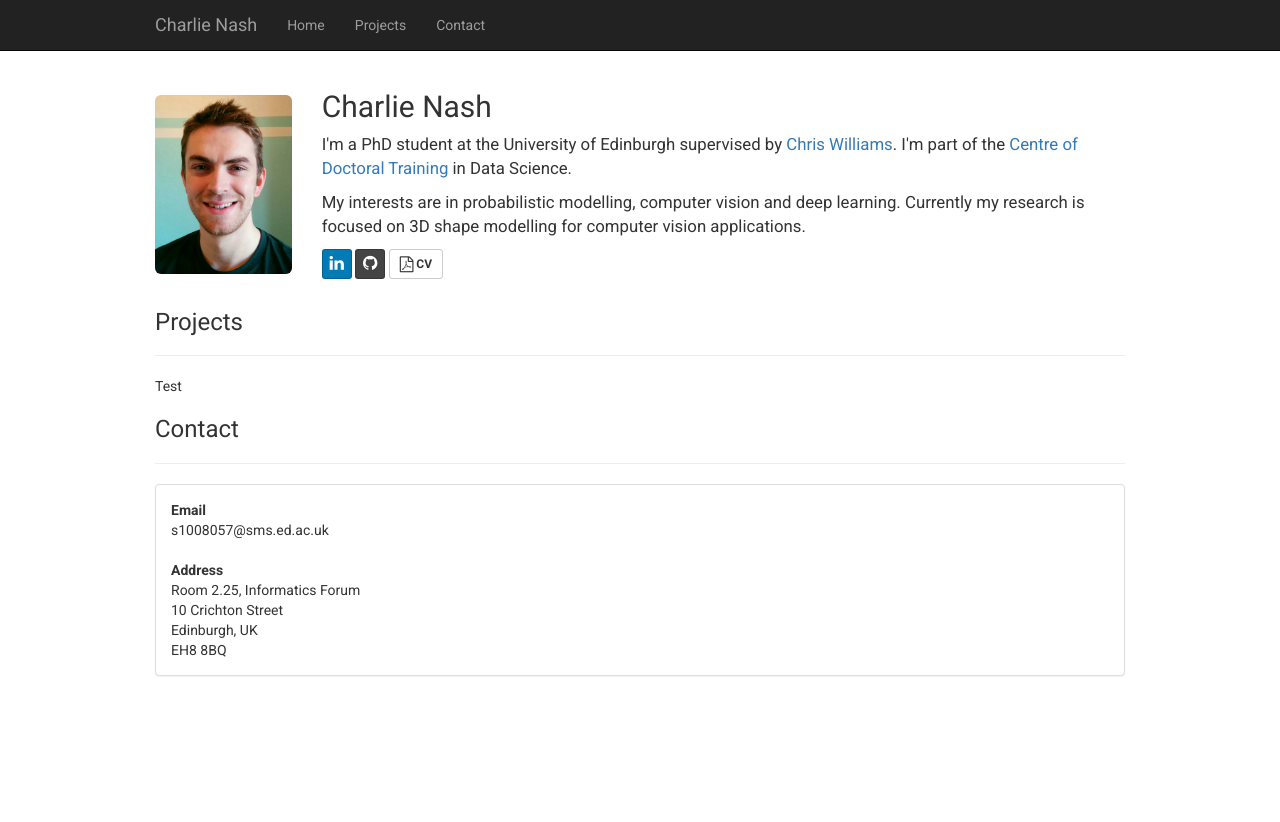
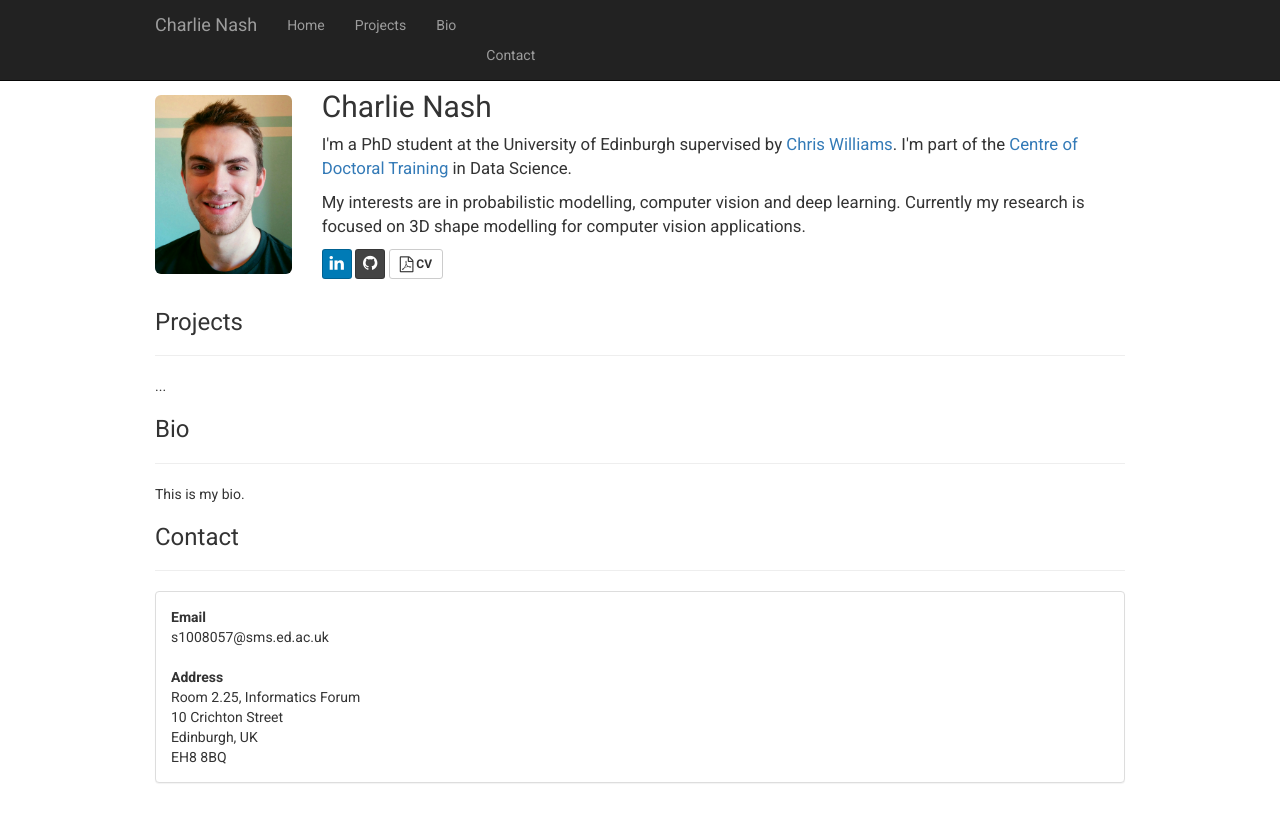
Before and after one commit to charlienash/charlienash.github.io, a Jekyll site: the page index.html, which Jekyll copies as it is, in a window 1280 px wide. Shown: the top 822 px of the page. Built offline with Jekyll 4.4.1, drawn with Linux system fonts in a browser that asks for light colours; nearby versions of some CDN libraries; library files that are not in the unit come from our copies.

Commit message:
Update index.html

```diff
--- a/index.html
+++ b/index.html
@@ -57,6 +57,7 @@
 					<ul class="nav navbar-nav">
 						<li><a href="#">Home</a></li>
 						<li><a href="#Projects">Projects</a></li>
+						<li><a href="#Bio">Bio</li>
 						<li><a href="#">Contact</a></li>
 					</ul>
 				</div>
@@ -100,13 +101,16 @@
 				</div>
 			</div>
 
-			<!-- Page Heading -->
 			<h3 id="Projects">Projects</h3>
 			<hr>
 
-			<p> Test </p>
+			<p> ... </p>
 
-			<!-- Page Heading -->
+			<h3 id="Bio">Bio</h3>
+			<hr>
+
+			<p> This is my bio. </p>
+
 			<h3 id="Contact">Contact</h3>
 			<hr>
 
```
